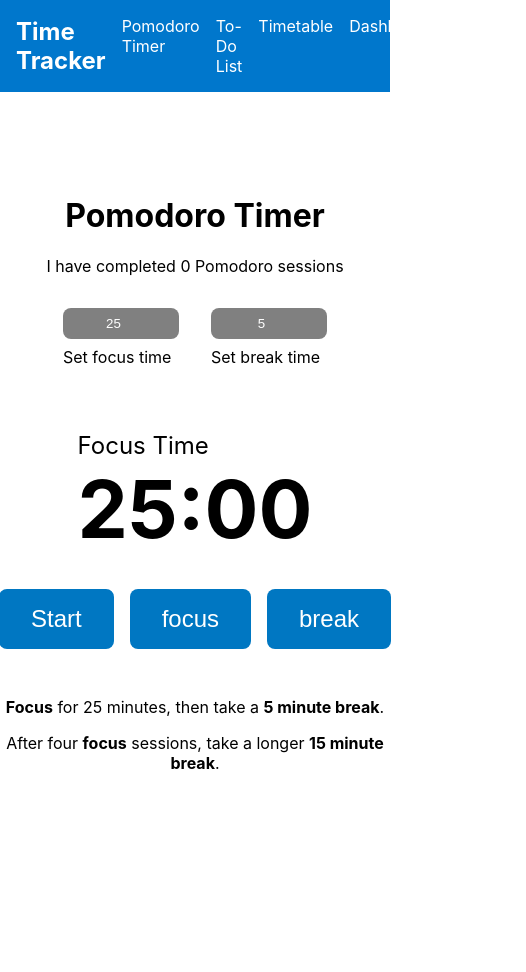
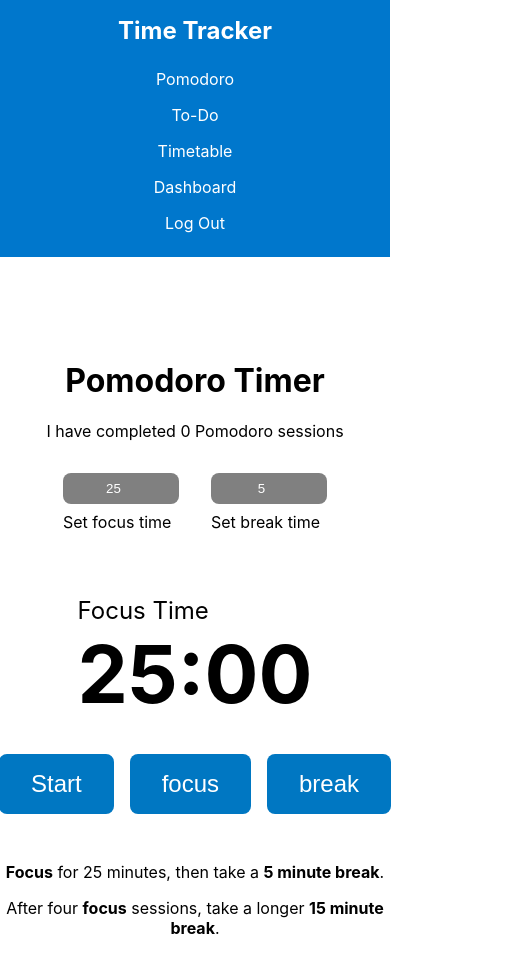
Before and after one commit to yunjunhojj/timeTracker, a React (Create React App) app: page / in a window 390 px wide. Shown: the top 972 px of the page, 526 px wide, since content can reach past the window. Before the commit the page ends 872 px from the top, so only its background shows below. Built offline with nearby package versions, Linux system fonts and the light colour scheme.

Commit message:
style: top navigetion mobile style

```diff
--- a/src/components/layouts/TopNavigation.js
+++ b/src/components/layouts/TopNavigation.js
@@ -1,8 +1,10 @@
-import React from "react";
+import React, { useState, useEffect } from "react";
 import styled from "styled-components";
 import { Link } from "react-router-dom";
 
 const TopNavigation = () => {
+  const [isLogged, setIsLogged] = useState(false);
+
   const NavBar = styled.nav`
     display: flex;
     justify-content: space-between;
@@ -10,6 +12,12 @@ const TopNavigation = () => {
     padding: 1rem;
     background-color: #0077cc;
     color: #fff;
+
+    @media (max-width: 768px) {
+      flex-direction: column;
+      justify-content: center;
+      height: auto;
+    }
   `;
 
   const NavTitle = styled.h1`
@@ -21,6 +29,12 @@ const TopNavigation = () => {
     list-style: none;
     margin: 0;
     padding: 0;
+
+    @media (max-width: 768px) {
+      flex-direction: column;
+      align-items: center;
+      margin-top: 1rem;
+    }
   `;
 
   const NavLink = styled.li`
@@ -34,6 +48,10 @@ const TopNavigation = () => {
         text-decoration: underline;
       }
     }
+
+    @media (max-width: 768px) {
+      margin: 0.5rem 0;
+    }
   `;
 
   return (
@@ -41,10 +59,10 @@ const TopNavigation = () => {
       <NavTitle>Time Tracker</NavTitle>
       <NavLinks>
         <NavLink>
-          <Link to="/">Pomodoro Timer</Link>
+          <Link to="/">Pomodoro</Link>
         </NavLink>
         <NavLink>
-          <Link to="/todo">To-Do List</Link>
+          <Link to="/todo">To-Do</Link>
         </NavLink>
         <NavLink>
           <Link to="/timetable">Timetable</Link>
@@ -52,12 +70,15 @@ const TopNavigation = () => {
         <NavLink>
           <Link to="/dashboard">Dashboard</Link>
         </NavLink>
-        <NavLink>
-          <Link to="/login">Log In</Link>
-        </NavLink>
-        <NavLink>
-          <Link to="/signup">Sign Up</Link>
-        </NavLink>
+        {isLogged ? (
+          <NavLink>
+            <Link to="/login">Log In</Link>
+          </NavLink>
+        ) : (
+          <NavLink>
+            <Link to="/">Log Out</Link>
+          </NavLink>
+        )}
       </NavLinks>
     </NavBar>
   );
```
